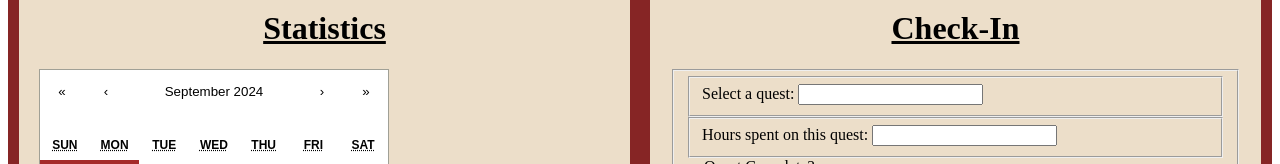
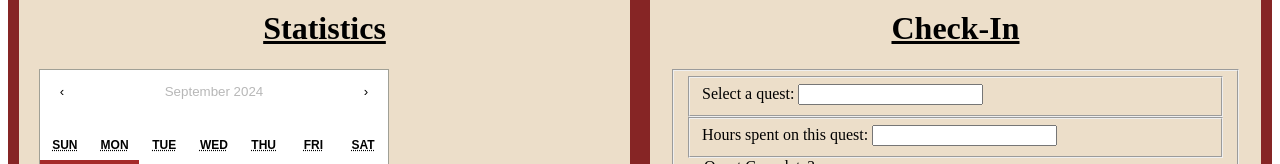
Before and after one commit to Edutale/Team-Plasma, a React (Vite) app in the folder edutale/: page /check-in in a window 1280 px wide. Shown: the part 120-284 px from the top of the page. Built offline with nearby package versions, Linux system fonts and the light colour scheme.

Commit message:
Small changes to calendar component

```diff
--- a/edutale/src/CheckIn/CalendarHolder/CalendarHolder.css
+++ b/edutale/src/CheckIn/CalendarHolder/CalendarHolder.css
@@ -58,9 +58,11 @@
     background: none;
   }
 
+  /*
   .react-calendar__navigation button:disabled {
     background-color: #f0f0f0;
   }
+    */
 
   .react-calendar__navigation button:enabled:hover,
   .react-calendar__navigation button:enabled:focus {
--- a/edutale/src/CheckIn/CalendarHolder/CalendarHolder.jsx
+++ b/edutale/src/CheckIn/CalendarHolder/CalendarHolder.jsx
@@ -17,7 +17,7 @@ export default function CalendarHolder() {
     return (
         <>
             <h1 className="header"> <u> Statistics </u> </h1>
-            <Calendar calendarType="gregory" tileClassName={checkedInDays} view="month" maxDetail="month"/>
+            <Calendar calendarType="gregory" tileClassName={checkedInDays} view="month" minDetail="month" maxDetail="month" prev2Label={null} next2Label={null}/>
         </>
     )
 }
```
